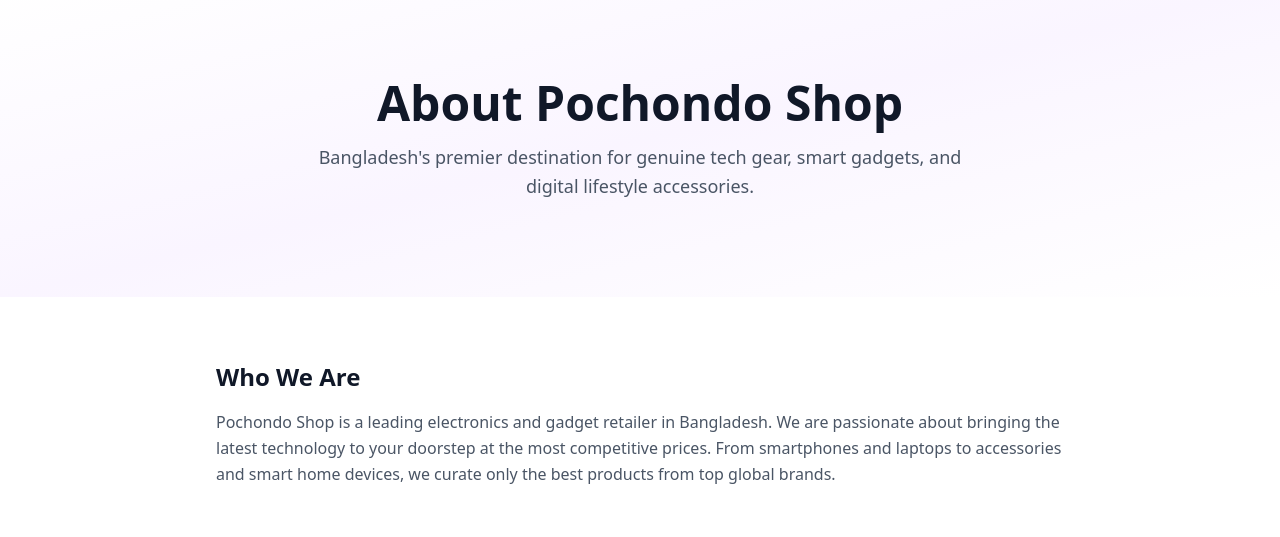
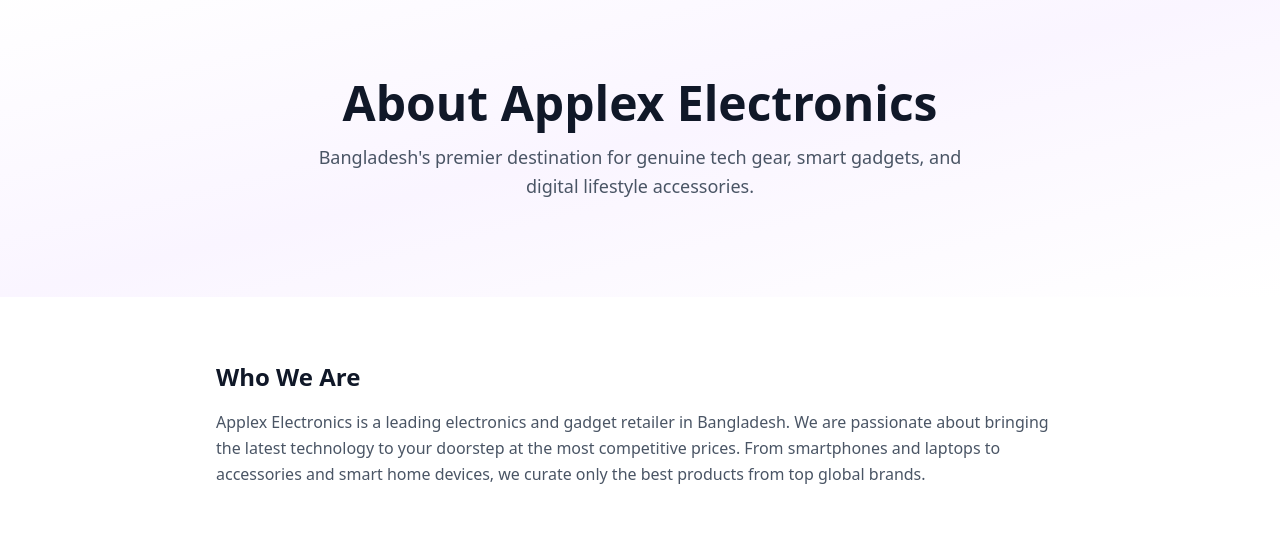
Before and after one commit to nishadmahmud/applex, a Next.js app: page /about in a window 1280 px wide. Shown: the part 152-689 px from the top of the page. Built offline with nearby package versions, Linux system fonts and the light colour scheme; no server answers.

Commit message:
change 2

```diff
--- a/app/about/page.js
+++ b/app/about/page.js
@@ -1,8 +1,8 @@
 import Link from 'next/link';
 
 export const metadata = {
-    title: 'About Us | Pochondo Shop',
-    description: 'Learn about Pochondo Shop — Bangladesh\'s premier destination for genuine tech gear, smart gadgets, and digital lifestyle accessories.',
+    title: 'About Us | Applex Electronics',
+    description: 'Learn about Applex Electronics — Bangladesh\'s premier destination for genuine tech gear, smart gadgets, and digital lifestyle accessories.',
 };
 
 export default function AboutPage() {
@@ -11,7 +11,7 @@
             {/* Hero */}
             <div className="bg-gradient-to-br from-brand-purple/10 via-purple-50 to-white py-16 md:py-24">
                 <div className="max-w-4xl mx-auto px-4 md:px-6 text-center">
-                    <h1 className="text-4xl md:text-5xl font-extrabold text-gray-900 mb-4">About <span className="text-brand-purple">Pochondo Shop</span></h1>
+                    <h1 className="text-4xl md:text-5xl font-extrabold text-gray-900 mb-4">About <span className="text-brand-purple">Applex Electronics</span></h1>
                     <p className="text-lg text-gray-600 max-w-2xl mx-auto leading-relaxed">
                         Bangladesh's premier destination for genuine tech gear, smart gadgets, and digital lifestyle accessories.
                     </p>
@@ -22,7 +22,7 @@
                 <section>
                     <h2 className="text-2xl font-bold text-gray-900 mb-4">Who We Are</h2>
                     <p className="text-gray-600 leading-relaxed">
-                        Pochondo Shop is a leading electronics and gadget retailer in Bangladesh. We are passionate about bringing the latest technology to your doorstep at the most competitive prices. From smartphones and laptops to accessories and smart home devices, we curate only the best products from top global brands.
+                        Applex Electronics is a leading electronics and gadget retailer in Bangladesh. We are passionate about bringing the latest technology to your doorstep at the most competitive prices. From smartphones and laptops to accessories and smart home devices, we curate only the best products from top global brands.
                     </p>
                 </section>
 
--- a/app/contact/page.js
+++ b/app/contact/page.js
@@ -1,6 +1,6 @@
 export const metadata = {
-    title: 'Contact Us | Pochondo Shop',
-    description: 'Get in touch with Pochondo Shop. We are here to help you with your tech needs.',
+    title: 'Contact Us | Applex Electronics',
+    description: 'Get in touch with Applex Electronics. We are here to help you with your tech needs.',
 };
 
 import { MapPin, Phone, Mail, Clock } from "lucide-react";
--- a/app/privacy/page.js
+++ b/app/privacy/page.js
@@ -1,8 +1,8 @@
 import Link from "next/link";
 
 export const metadata = {
-    title: "Privacy Policy | Pochondo Shop",
-    description: "Pochondo Shop privacy policy — how we collect, use, and protect your personal information.",
+    title: "Privacy Policy | Applex Electronics",
+    description: "Applex Electronics privacy policy — how we collect, use, and protect your personal information.",
 };
 
 const sections = [
@@ -84,7 +84,7 @@
             <div className="max-w-4xl mx-auto px-4 md:px-8 -mt-6">
                 <div className="bg-white rounded-2xl shadow-lg p-6 md:p-10">
                     <p className="text-sm text-gray-600 leading-relaxed mb-8">
-                        At Pochondo Shop, we are committed to protecting your privacy. This Privacy Policy explains how we collect, use, disclose, and safeguard your information when you visit our website or make a purchase.
+                        At Applex Electronics, we are committed to protecting your privacy. This Privacy Policy explains how we collect, use, disclose, and safeguard your information when you visit our website or make a purchase.
                     </p>
 
                     <div className="space-y-8">
--- a/app/product/[slug]/layout.js
+++ b/app/product/[slug]/layout.js
@@ -16,7 +16,7 @@
 
     if (!productId || !Number.isFinite(productId) || productId <= 0) {
         return {
-            title: 'Product Not Found | Pochondo Shop',
+            title: 'Product Not Found | Applex Electronics',
         };
     }
 
@@ -26,14 +26,14 @@
 
         if (!product || !product.id) {
             return {
-                title: 'Product Not Found | Pochondo Shop',
+                title: 'Product Not Found | Applex Electronics',
             };
         }
 
-        const title = `${product.name} - Pochondo Shop`;
+        const title = `${product.name} - Applex Electronics`;
         const description = product.description
             ? product.description.replace(/<[^>]+>/g, '').substring(0, 150) + '...'
-            : `Buy ${product.name} at the best price in Bangladesh from Pochondo Shop.`;
+            : `Buy ${product.name} at the best price in Bangladesh from Applex Electronics.`;
 
         const images =
             (Array.isArray(product.images) && product.images.length > 0 && product.images) ||
@@ -69,7 +69,7 @@
     } catch (error) {
         console.error('Failed to generate metadata for product:', error);
         return {
-            title: 'Product Details | Pochondo Shop',
+            title: 'Product Details | Applex Electronics',
         };
     }
 }
--- a/app/refund/page.js
+++ b/app/refund/page.js
@@ -1,7 +1,7 @@
 import Link from 'next/link';
 
 export const metadata = {
-    title: 'Refund Policy | Pochondo Shop',
+    title: 'Refund Policy | Applex Electronics',
     description: 'Our refund and return policy. Learn about our hassle-free return process.',
 };
 
--- a/app/terms/page.js
+++ b/app/terms/page.js
@@ -1,6 +1,6 @@
 export const metadata = {
-    title: 'Terms & Conditions | Pochondo Shop',
-    description: 'Read our terms and conditions, privacy policy, and usage guidelines for Pochondo Shop.',
+    title: 'Terms & Conditions | Applex Electronics',
+    description: 'Read our terms and conditions, privacy policy, and usage guidelines for Applex Electronics.',
 };
 
 export default function TermsPage() {
@@ -19,7 +19,7 @@
                 <section>
                     <h2 className="text-2xl font-bold text-gray-900 mb-4">1. General Terms</h2>
                     <p className="text-gray-600 leading-relaxed">
-                        By accessing and placing an order with Pochondo Shop, you confirm that you agree to and are bound by the terms and conditions contained herein. These terms apply to the entire website and any email or other communication between you and Pochondo Shop.
+                        By accessing and placing an order with Applex Electronics, you confirm that you agree to and are bound by the terms and conditions contained herein. These terms apply to the entire website and any email or other communication between you and Applex Electronics.
                     </p>
                 </section>
 
@@ -60,14 +60,14 @@
                 <section>
                     <h2 className="text-2xl font-bold text-gray-900 mb-4">6. Intellectual Property</h2>
                     <p className="text-gray-600 leading-relaxed">
-                        All content on this website, including but not limited to text, images, graphics, logos, and software, is the property of Pochondo Shop or its content suppliers and is protected by intellectual property laws.
+                        All content on this website, including but not limited to text, images, graphics, logos, and software, is the property of Applex Electronics or its content suppliers and is protected by intellectual property laws.
                     </p>
                 </section>
 
                 <section>
                     <h2 className="text-2xl font-bold text-gray-900 mb-4">7. Limitation of Liability</h2>
                     <p className="text-gray-600 leading-relaxed">
-                        Pochondo Shop shall not be liable for any indirect, incidental, special, consequential, or punitive damages resulting from your use of our services or products purchased through our platform.
+                        Applex Electronics shall not be liable for any indirect, incidental, special, consequential, or punitive damages resulting from your use of our services or products purchased through our platform.
                     </p>
                 </section>
 
--- a/app/track-order/layout.js
+++ b/app/track-order/layout.js
@@ -1,6 +1,6 @@
 export const metadata = {
-    title: 'Track Your Order | Pochondo Shop',
-    description: 'Track the real-time status of your order at Pochondo Shop using your invoice ID.',
+    title: 'Track Your Order | Applex Electronics',
+    description: 'Track the real-time status of your order at Applex Electronics using your invoice ID.',
 };
 
 export default function TrackOrderLayout({ children }) {
--- a/app/warranty/page.js
+++ b/app/warranty/page.js
@@ -1,8 +1,8 @@
 import Link from 'next/link';
 
 export const metadata = {
-    title: 'Warranty Policy | Pochondo Shop',
-    description: 'Learn about our warranty policy for electronics and gadgets purchased from Pochondo Shop.',
+    title: 'Warranty Policy | Applex Electronics',
+    description: 'Learn about our warranty policy for electronics and gadgets purchased from Applex Electronics.',
 };
 
 export default function WarrantyPage() {
@@ -20,7 +20,7 @@
             <div className="max-w-4xl mx-auto px-4 md:px-6 py-12 md:py-16 space-y-10">
                 <section>
                     <h2 className="text-2xl font-bold text-gray-900 mb-4">Warranty Coverage</h2>
-                    <p className="text-gray-600 leading-relaxed mb-4">All products sold through Pochondo Shop come with the manufacturer's official warranty. The warranty period and coverage vary by product and brand. Warranty details are listed on each product page.</p>
+                    <p className="text-gray-600 leading-relaxed mb-4">All products sold through Applex Electronics come with the manufacturer's official warranty. The warranty period and coverage vary by product and brand. Warranty details are listed on each product page.</p>
                     <ul className="list-disc pl-6 space-y-2 text-gray-600">
                         <li>Smartphones: Typically 1 year manufacturer warranty</li>
                         <li>Laptops: Typically 1-2 years manufacturer warranty</li>
--- a/components/HowItWorks/HowItWorks.js
+++ b/components/HowItWorks/HowItWorks.js
@@ -13,7 +13,7 @@
             <div className="max-w-7xl mx-auto px-3 md:px-6">
                 <div className="text-center mb-8 md:mb-16">
                     <h2 className="text-xl md:text-4xl font-extrabold text-gray-900 mb-2 md:mb-4 tracking-tight">
-                        How <span className="text-brand-purple">Pochondo Shop</span> Works
+                        How <span className="text-brand-purple">Applex Electronics</span> Works
                     </h2>
                     <p className="text-sm md:text-lg text-gray-500 max-w-2xl mx-auto">
                         Experience a seamless shopping journey from browsing to unboxing.
```
